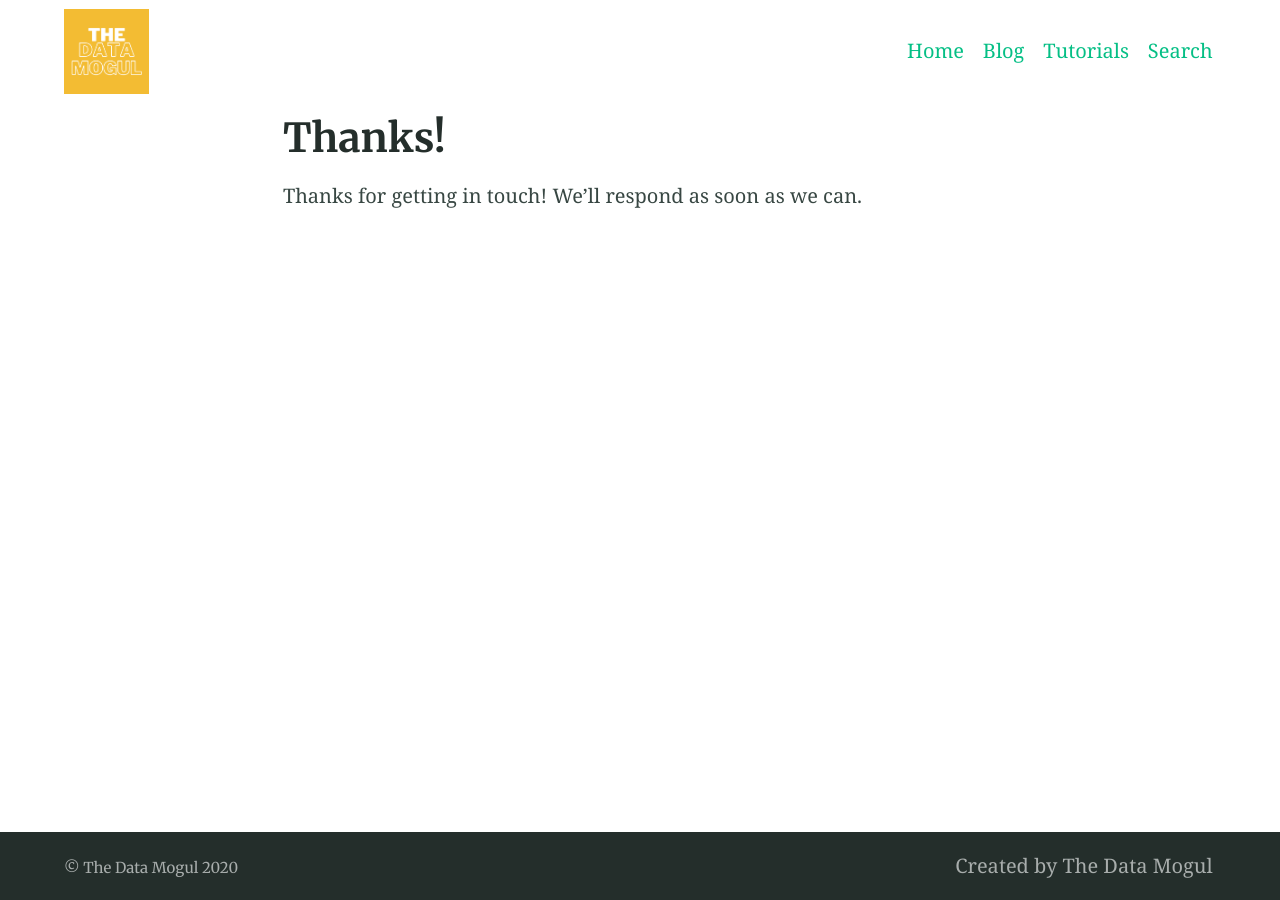
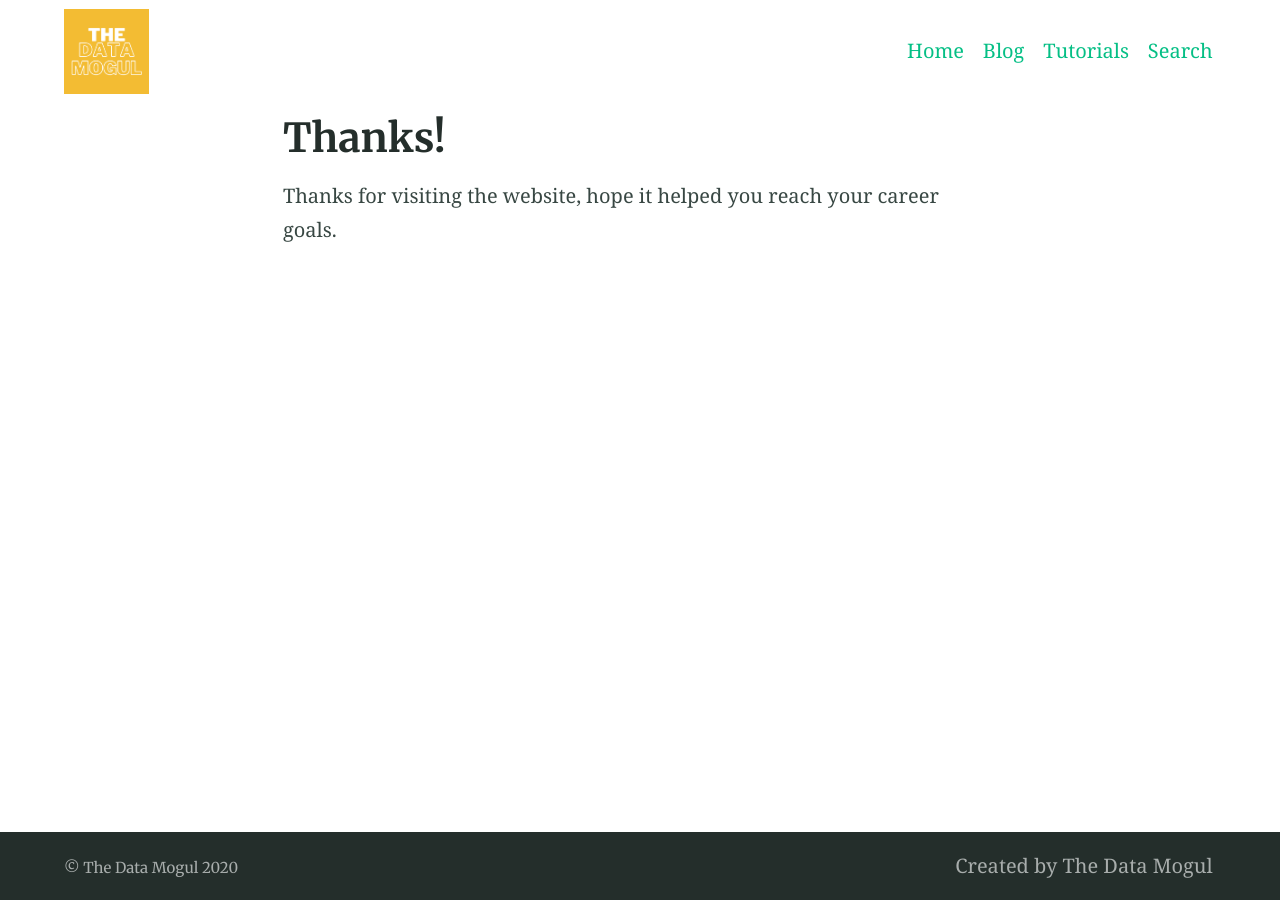
Before and after one commit to the-data-mogul/the-data-mogul.github.io, a Jekyll site: the page built from thanks.md, in a window 1280 px wide. Built offline with Jekyll 4.4.1, drawn with Linux system fonts in a browser that asks for light colours; our own code applies the rules of GitHub Pages for plain Markdown files.

Commit message:
Update thanks.md

```diff
--- a/thanks.md
+++ b/thanks.md
@@ -4,4 +4,4 @@ indexing: false
 sitemap: false
 ---
 
-Thanks for getting in touch! We'll respond as soon as we can.
+Thanks for visiting the website, hope it helped you reach your career goals.
```
